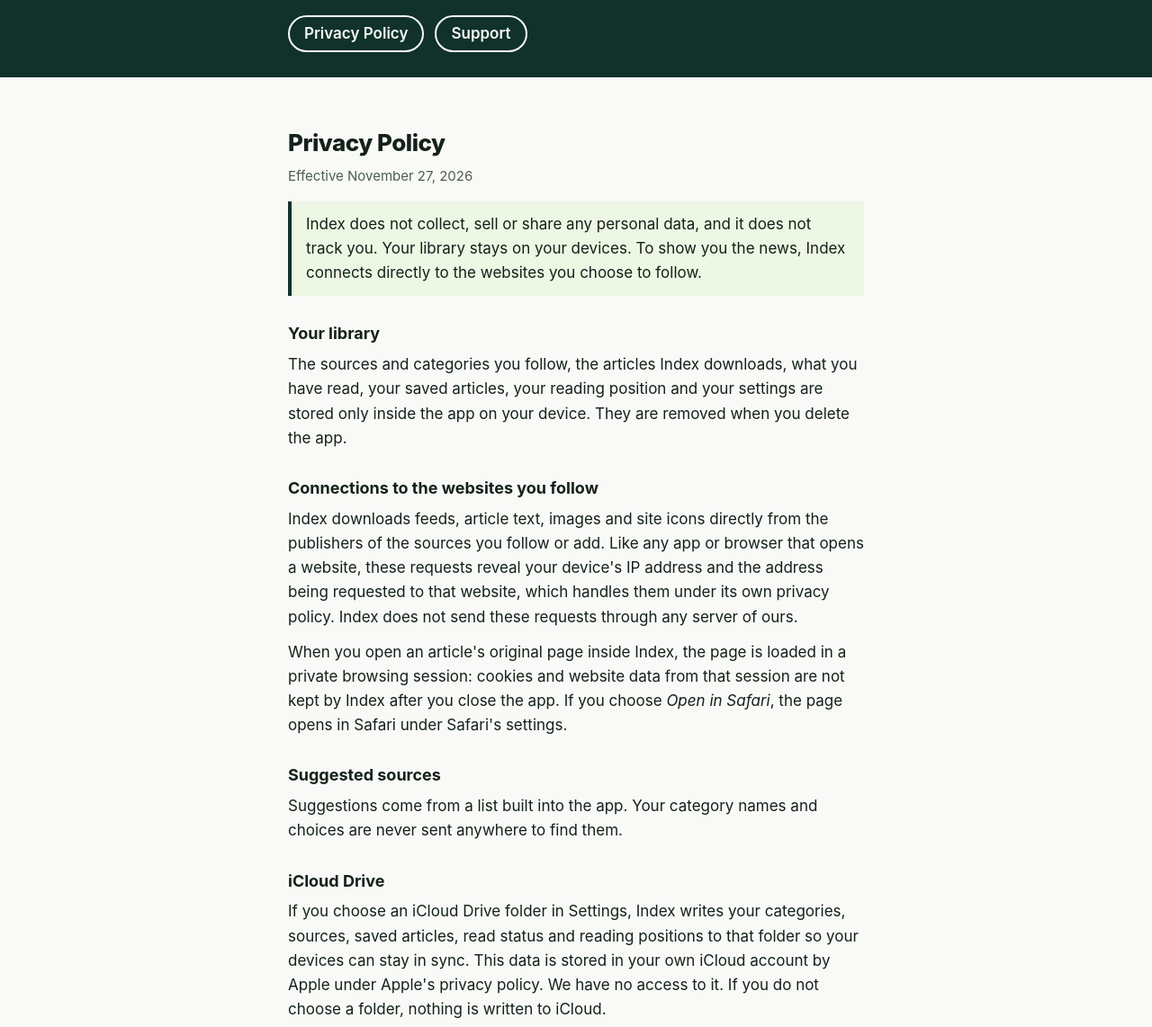
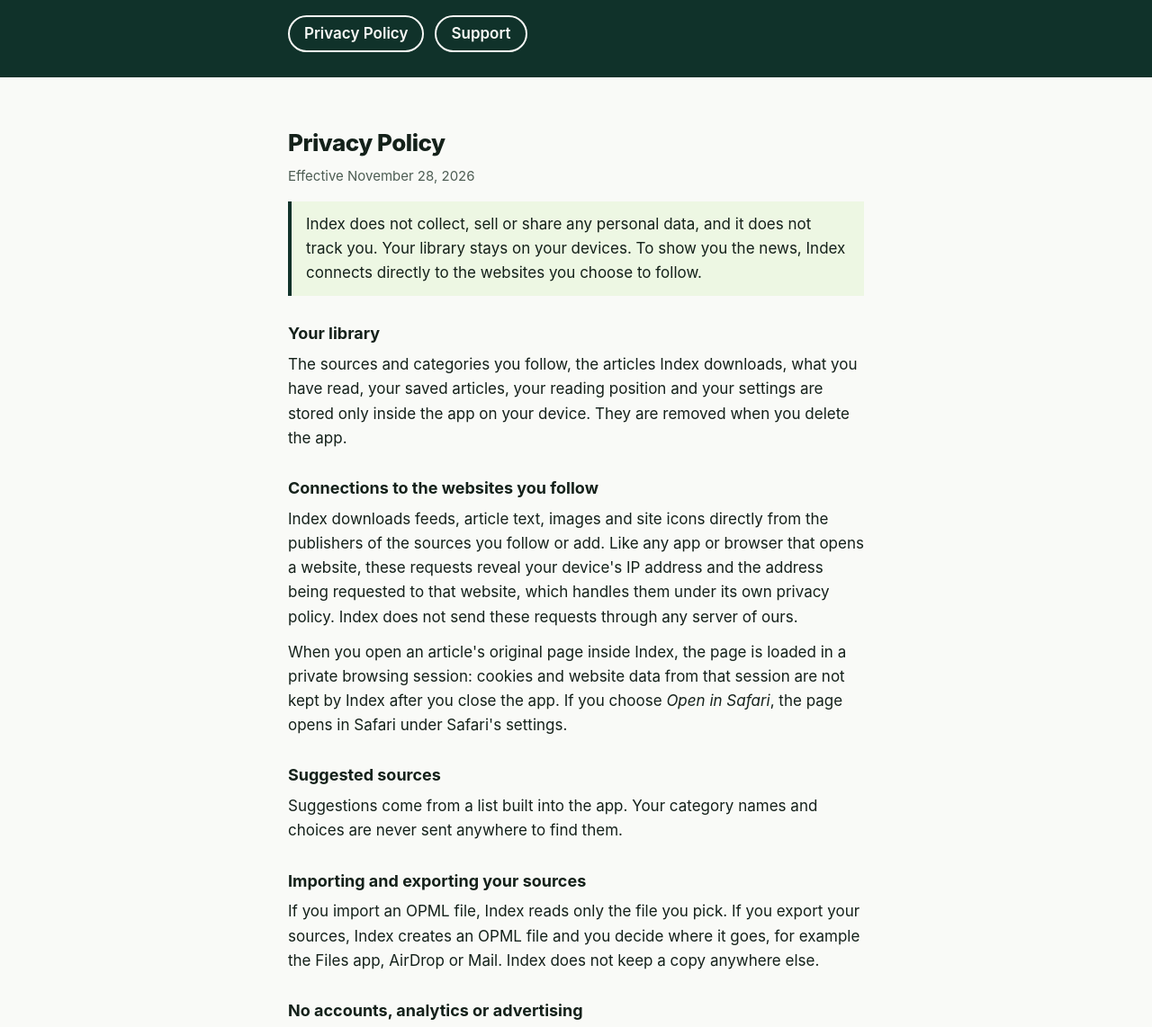
Before and after one commit to doudesukabrotha/index, a plain HTML site: page index.html in a window 1280 px wide. Shown: the part 116-1258 px from the top of the page at 90% size. Drawn offline with Linux system fonts and the light colour scheme.

Commit message:
Remove iCloud Drive section, describe OPML import and export
Co-Authored-By: Claude Opus 5.5 <noreply@anthropic.com>

```diff
--- a/index.html
+++ b/index.html
@@ -72,7 +72,7 @@
 <main>
   <section id="privacy">
     <h2>Privacy Policy</h2>
-    <p class="updated">Effective November 27, 2026</p>
+    <p class="updated">Effective November 28, 2026</p>
 
     <p class="summary">Index does not collect, sell or share any personal data, and it does not track you. Your library stays on your devices. To show you the news, Index connects directly to the websites you choose to follow.</p>
 
@@ -86,8 +86,8 @@
     <h3>Suggested sources</h3>
     <p>Suggestions come from a list built into the app. Your category names and choices are never sent anywhere to find them.</p>
 
-    <h3>iCloud Drive</h3>
-    <p>If you choose an iCloud Drive folder in Settings, Index writes your categories, sources, saved articles, read status and reading positions to that folder so your devices can stay in sync. This data is stored in your own iCloud account by Apple under Apple's privacy policy. We have no access to it. If you do not choose a folder, nothing is written to iCloud.</p>
+    <h3>Importing and exporting your sources</h3>
+    <p>If you import an OPML file, Index reads only the file you pick. If you export your sources, Index creates an OPML file and you decide where it goes, for example the Files app, AirDrop or Mail. Index does not keep a copy anywhere else.</p>
 
     <h3>No accounts, analytics or advertising</h3>
     <p>Index has no sign-in, no analytics, no advertising and no third-party tracking.</p>
@@ -114,7 +114,7 @@
       <li>In a list, swipe right to save an article and left to mark it as read. <em>Unread only</em> in the category menu hides what you have already read.</li>
       <li>Swipe left on an article to open the publisher's page, and right to go back to the list.</li>
       <li>Index removes unsaved articles after 3 days by default. Change this in Settings → Article retention. Saved articles are always kept.</li>
-      <li>To use Index on more than one device, choose the same iCloud Drive folder in Settings on each of them.</li>
+      <li>Coming from another RSS reader? Export your subscriptions as an OPML file there, then choose <em>Import OPML…</em> in Settings → Library. <em>Export OPML</em> does the opposite.</li>
     </ul>
   </section>
 
```
